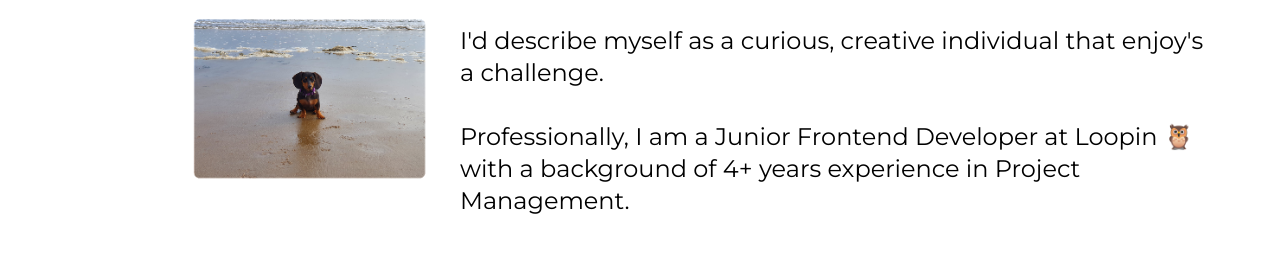
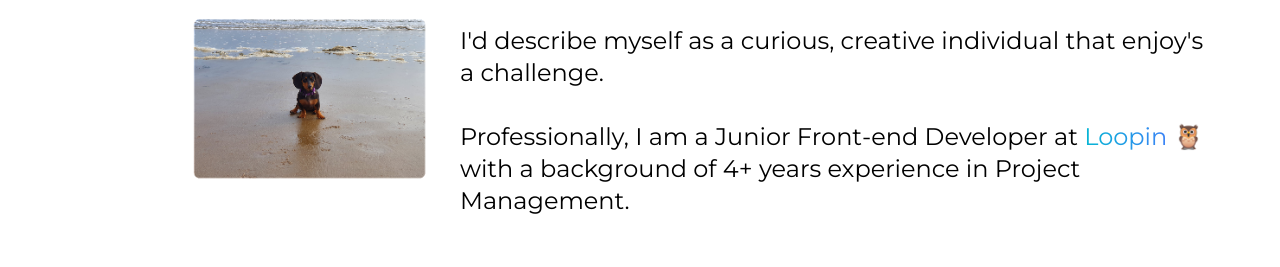
Before and after one commit to jadetrue/website, a Next.js app: page / in a window 1280 px wide. Shown: the part 1196-1463 px from the top of the page. Built offline with nearby package versions, Linux system fonts and the light colour scheme.

Commit message:
Fixed some typing

```diff
--- a/components/About.tsx
+++ b/components/About.tsx
@@ -31,11 +31,11 @@ const About = () => {
                     </p>
                     <br />
                     <p className="font-normal">
-                        Professionally, I am a Junior Frontend Developer at{" "}
+                        Professionally, I am a Junior Front-end Developer at{" "}
                         <a
                             href="https://www.letsloopin.com/"
                             target="_blank"
-                            className="font-normal"
+                            className="bg-gradient-to-r from-cyan-500 to-blue-500 bg-clip-text font-normal text-transparent"
                         >
                             Loopin
                         </a>{" "}
```
